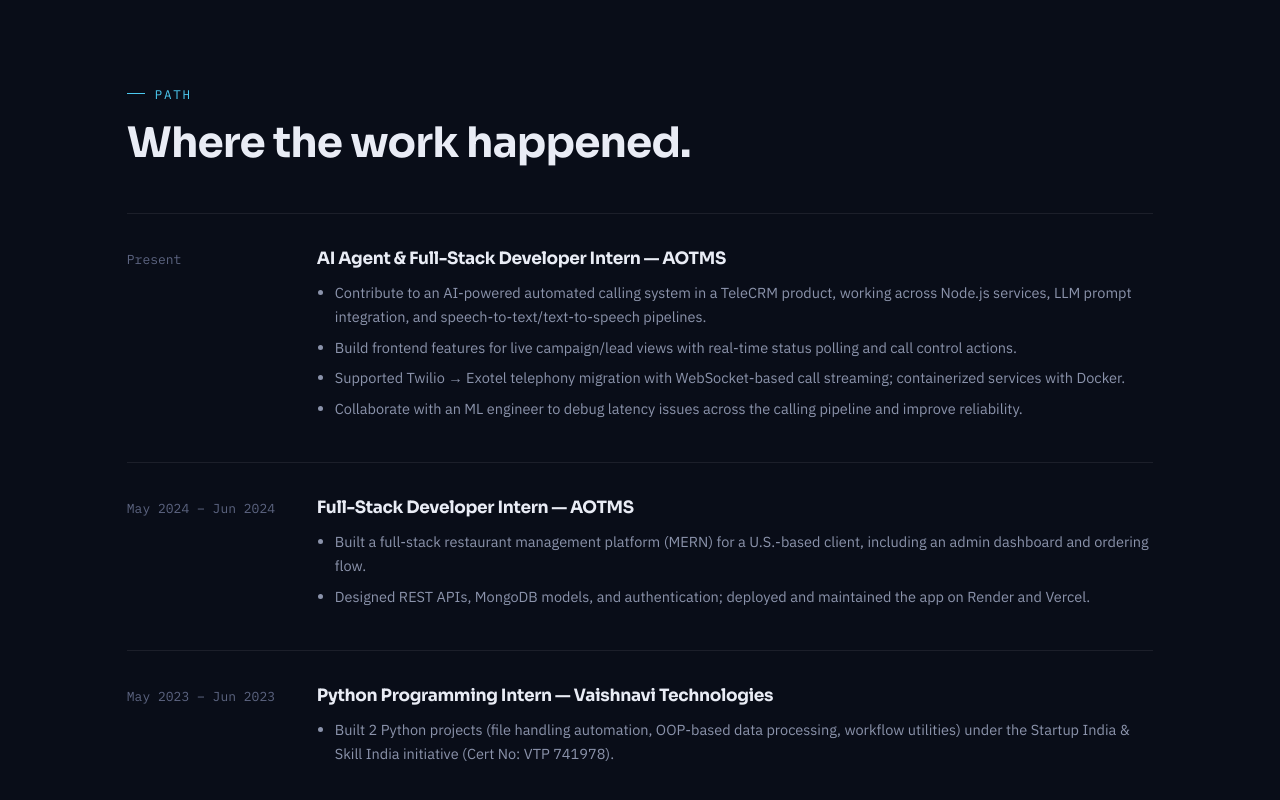
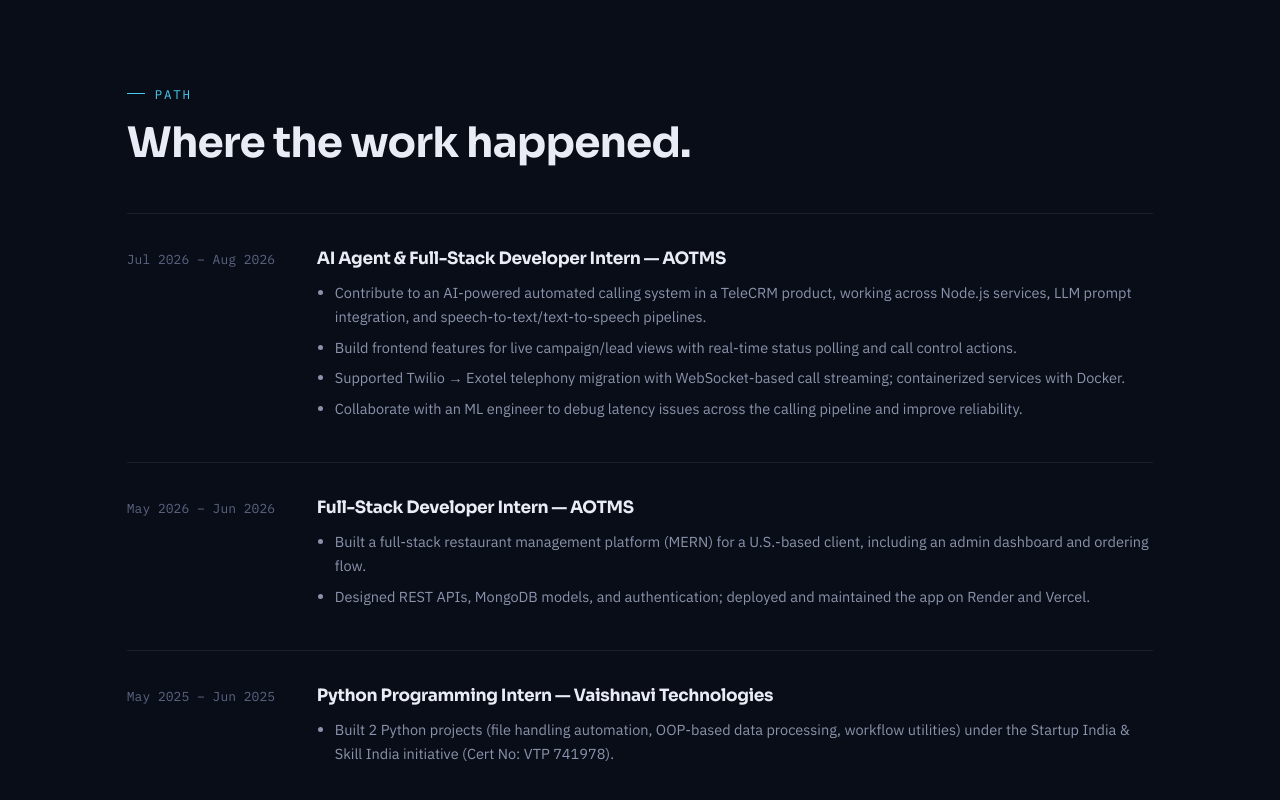
Before and after one commit to maheshgutha/portfolio, a React (Vite) app: page / in a window 1280 px wide. Shown: the part 4972-5772 px from the top of the page. Built offline with nearby package versions, Linux system fonts and the light colour scheme.

Commit message:
Update work experience timeline dates

```diff
--- a/src/components/Experience.jsx
+++ b/src/components/Experience.jsx
@@ -3,7 +3,7 @@ import './Experience.css'
 const roles = [
   {
     title: 'AI Agent & Full-Stack Developer Intern — AOTMS',
-    date: 'Present',
+    date: 'Jul 2026 – Aug 2026',
     points: [
       'Contribute to an AI-powered automated calling system in a TeleCRM product, working across Node.js services, LLM prompt integration, and speech-to-text/text-to-speech pipelines.',
       'Build frontend features for live campaign/lead views with real-time status polling and call control actions.',
@@ -13,7 +13,7 @@ const roles = [
   },
   {
     title: 'Full-Stack Developer Intern — AOTMS',
-    date: 'May 2024 – Jun 2024',
+    date: 'May 2026 – Jun 2026',
     points: [
       'Built a full-stack restaurant management platform (MERN) for a U.S.-based client, including an admin dashboard and ordering flow.',
       'Designed REST APIs, MongoDB models, and authentication; deployed and maintained the app on Render and Vercel.',
@@ -21,7 +21,7 @@ const roles = [
   },
   {
     title: 'Python Programming Intern — Vaishnavi Technologies',
-    date: 'May 2023 – Jun 2023',
+    date: 'May 2025 – Jun 2025',
     points: [
       'Built 2 Python projects (file handling automation, OOP-based data processing, workflow utilities) under the Startup India & Skill India initiative (Cert No: VTP 741978).',
     ],
```
